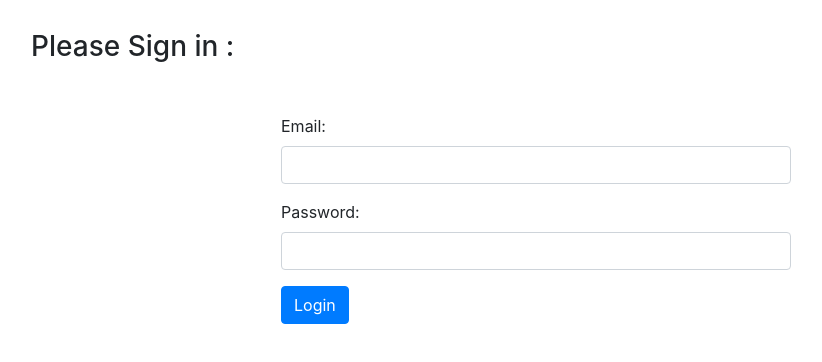
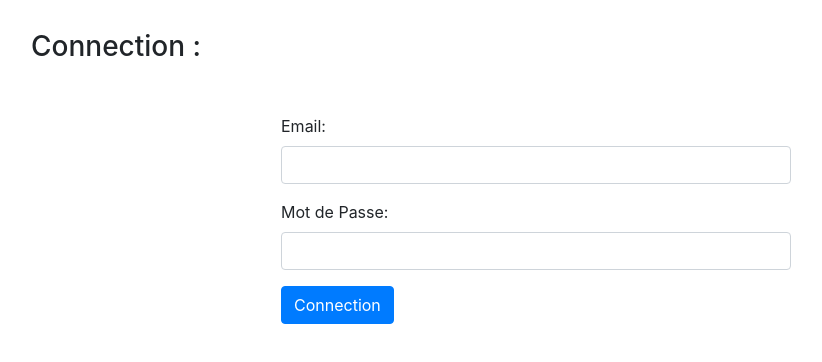
Before and after one commit to C-Cos/codac, a React (Create React App) app in the folder frontend/: page /login in a window 1280 px wide. Shown: the top 362 px of the page, without its empty margins (104-926 px from the left). Built offline with nearby package versions, Linux system fonts and the light colour scheme.

Commit message:
Change login page language and error displays

```diff
--- a/frontend/src/components/Home/login.js
+++ b/frontend/src/components/Home/login.js
@@ -13,7 +13,6 @@ export default class Login extends React.Component {
         this.state = {
             email: '',
             password: '',
-            wrong: '',
             cred: ''
         }
     }
@@ -41,22 +40,21 @@ export default class Login extends React.Component {
             if(response.data.message === "Successful")
             {
                 localStorage.setItem('usertoken', response.data.token)
-                // console.log(response.data);
+                alert('Connection réussie !')
                 this.setState({
                     wrong: '',
-                    cred: response.data.name,
+                    //cred: response.data.name,
                     fireRedirect: true
                 });
             }
             else
             {
-                this.setState({
-                    wrong: response.data.message
-                });
+                alert("Oops, nous n'avons pas pu vous identifier. Email ou mot de passe incorrect.")
                 console.log(response.data);
             }
         })
         .catch((error) => {
+            alert("Oops, nous n'avons pas pu vous identifier. Email ou mot de passe incorrect.")
             console.error(error);
         });
 
@@ -71,20 +69,19 @@ export default class Login extends React.Component {
     render(){
         return (
             <div className="container">
-                <h3 style={{marginTop: 30, marginLeft: 50}} >Please Sign in :</h3>
-                <p>{this.state.wrong}</p>
+                <h3 style={{marginTop: 30, marginLeft: 50}} > Connection :</h3>
                 <div style={{marginTop: 50, marginLeft: 300, marginRight:300}}>
                     <form onSubmit={this.onSubmit}>
                         <div className="form-group">
                             <label>Email: </label>
-                            <input type="email" className="form-control"value={this.state.email} onChange={this.onChangeEmail}/>
+                            <input type="email" className="form-control"value={this.state.email} onChange={this.onChangeEmail} required/>
                         </div>
                         <div className="form-group">
-                            <label>Password: </label>
-                            <input type="password" className="form-control"value={this.state.password} onChange={this.onChangePassword}/>
+                            <label>Mot de Passe: </label>
+                            <input type="password" className="form-control"value={this.state.password} onChange={this.onChangePassword} required/>
                         </div>
                         <div className="form-group">
-                            <input type="submit" value="Login" className="btn btn-primary"/>
+                            <input type="submit" value="Connection" className="btn btn-primary"/>
                         </div>
                     </form>
                 </div>
```
